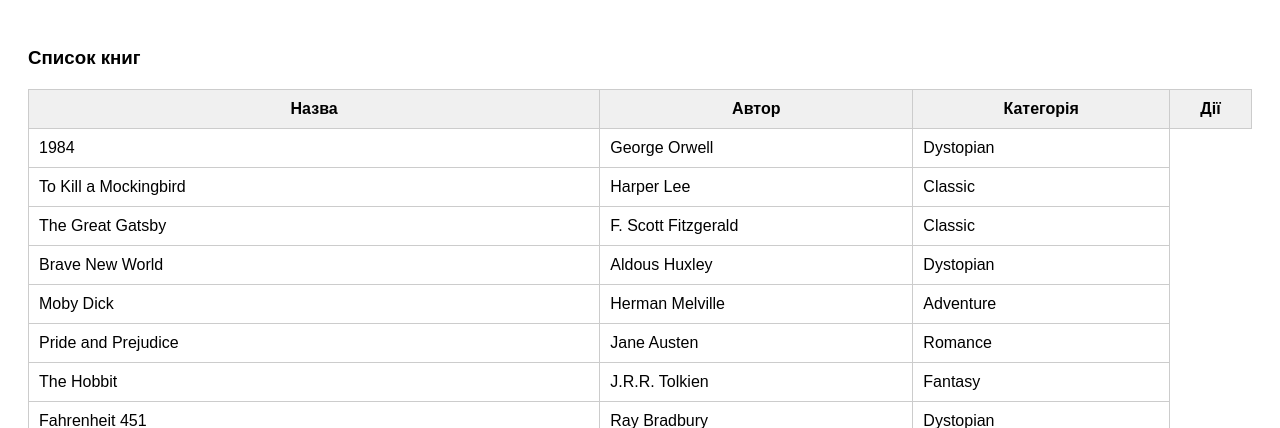
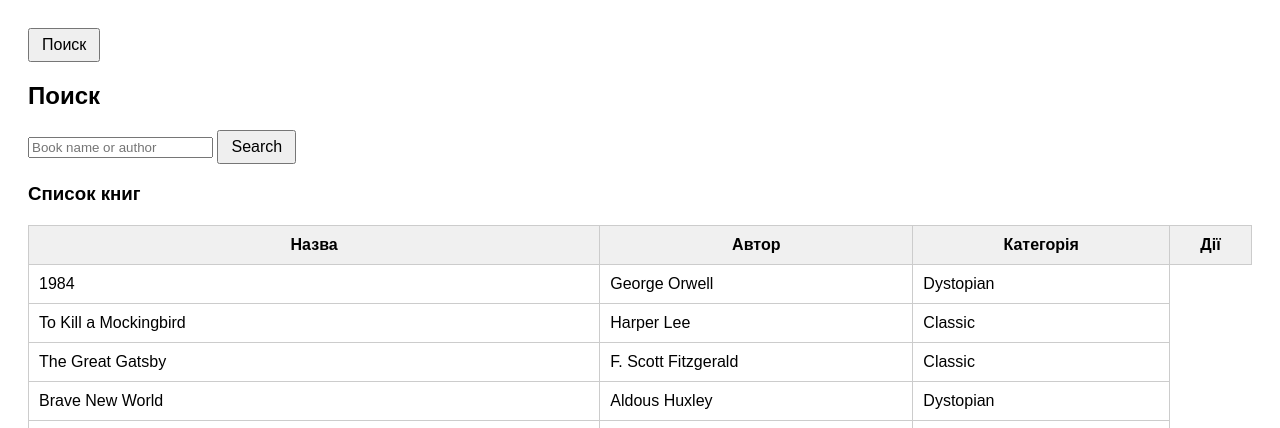
Before and after one commit to denielbreid777/books-shop, a Flask app: page / in a window 1280 px wide. Shown: the top 428 px of the page. Run offline with Flask 3, Linux system fonts and the light colour scheme.

Commit message:
Search function made

```diff
--- a/main.py
+++ b/main.py
@@ -52,6 +52,24 @@ def home():
 
 
 
+@app.route("/search")
+def search():
+    name = request.args.get("name")
+    if name:
+        name = name.strip().lower()
+    else:
+        name = ""
+
+
+    if name:
+        for book in book_list:
+            if name == book.title.lower() or name == book.author.lower():
+                return render_template("search.html", book=book)
+
+        return render_template("search.html", book=None, msg="Ничего не найдено")
+
+    return render_template("search.html", book=None)
+
 
 
 
--- a/templates/index.html
+++ b/templates/index.html
@@ -38,6 +38,17 @@
 
 
 
+  <a href="/search"> <button>Поиск</button></a>
+
+
+
+  <h2>Поиск</h2>
+  <form action="/search">
+    <input type="text" name="name" placeholder="Book name or author">
+    <button type="submit" >Search</button></a>
+  </form>
+
+
   <h3>Список книг</h3>
   <table>
     <thead>
```
Also changed, not shown: templates/search.html (added, +44 -0 lines).
